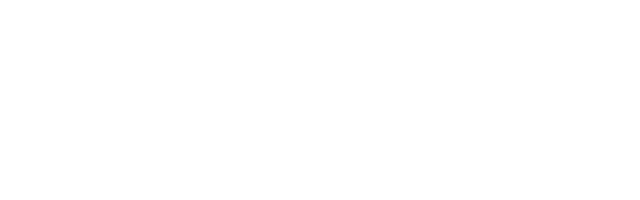
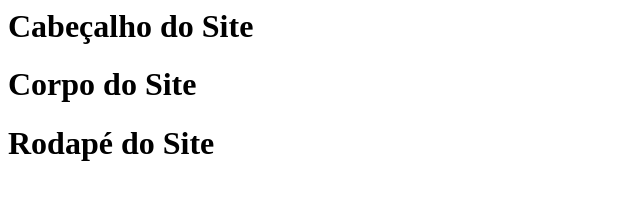
Before and after one commit to Rhooki/curso-git, a plain HTML site: page desenvolvimento.html in a window 1280 px wide. Shown: the whole page, without its empty margins (0-640 px from the left). Drawn offline with Linux system fonts and the light colour scheme.

Commit message:
complemento do corpo do site

```diff
--- a/desenvolvimento.html
+++ b/desenvolvimento.html
@@ -1,12 +1,12 @@
 <html>
     <head>
-        <title></title>
+        <title> Título um do site </title>
     </head>
     <body>
-        <h1> </h1>
+        <h1> Cabeçalho do Site </h1>
         <h1>
-            <div> </div>
+            <div> Corpo do Site </div>
         </h1>
-        <h1></h1>
+        <h1> Rodapé do Site </h1>
     </body>
 </html>
```
